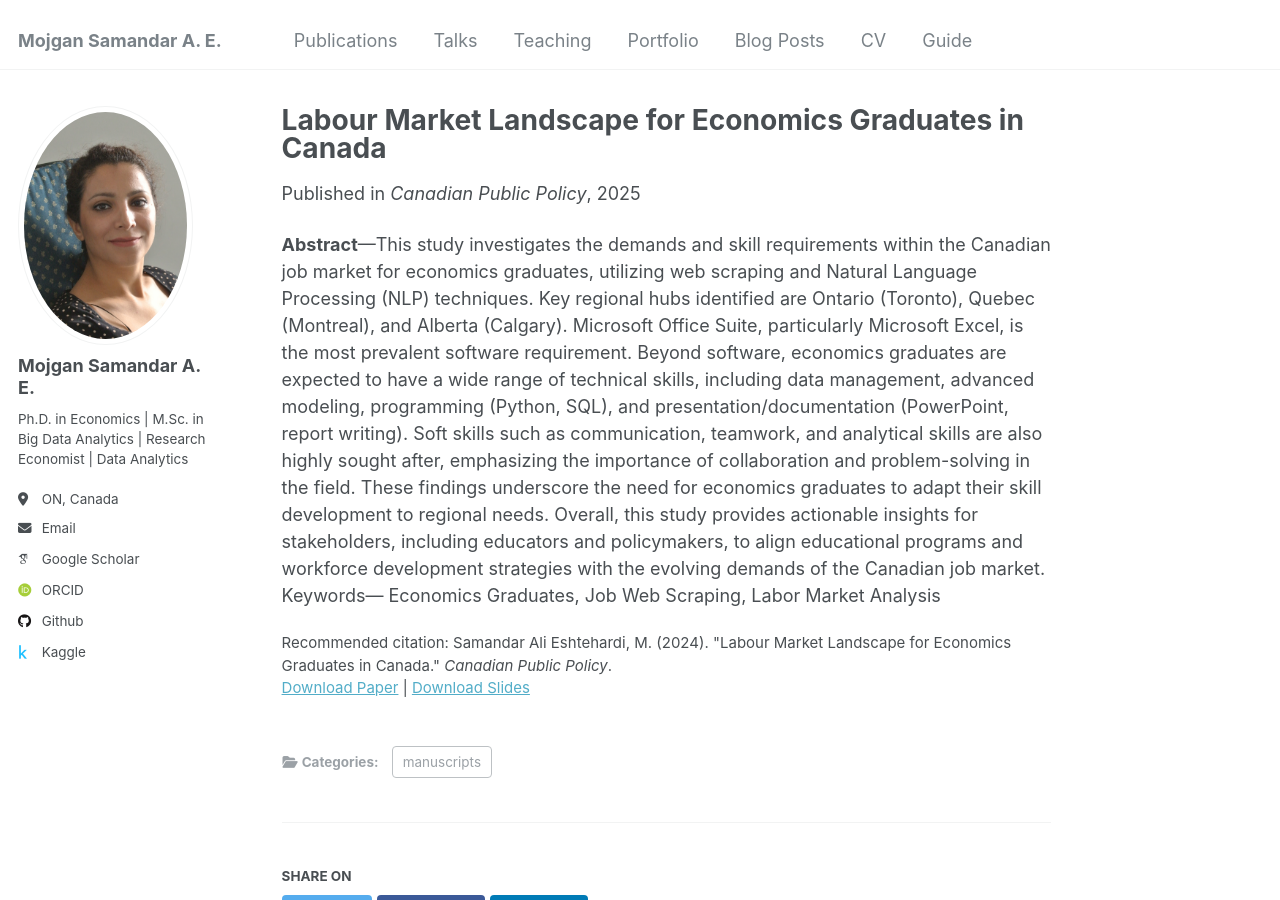
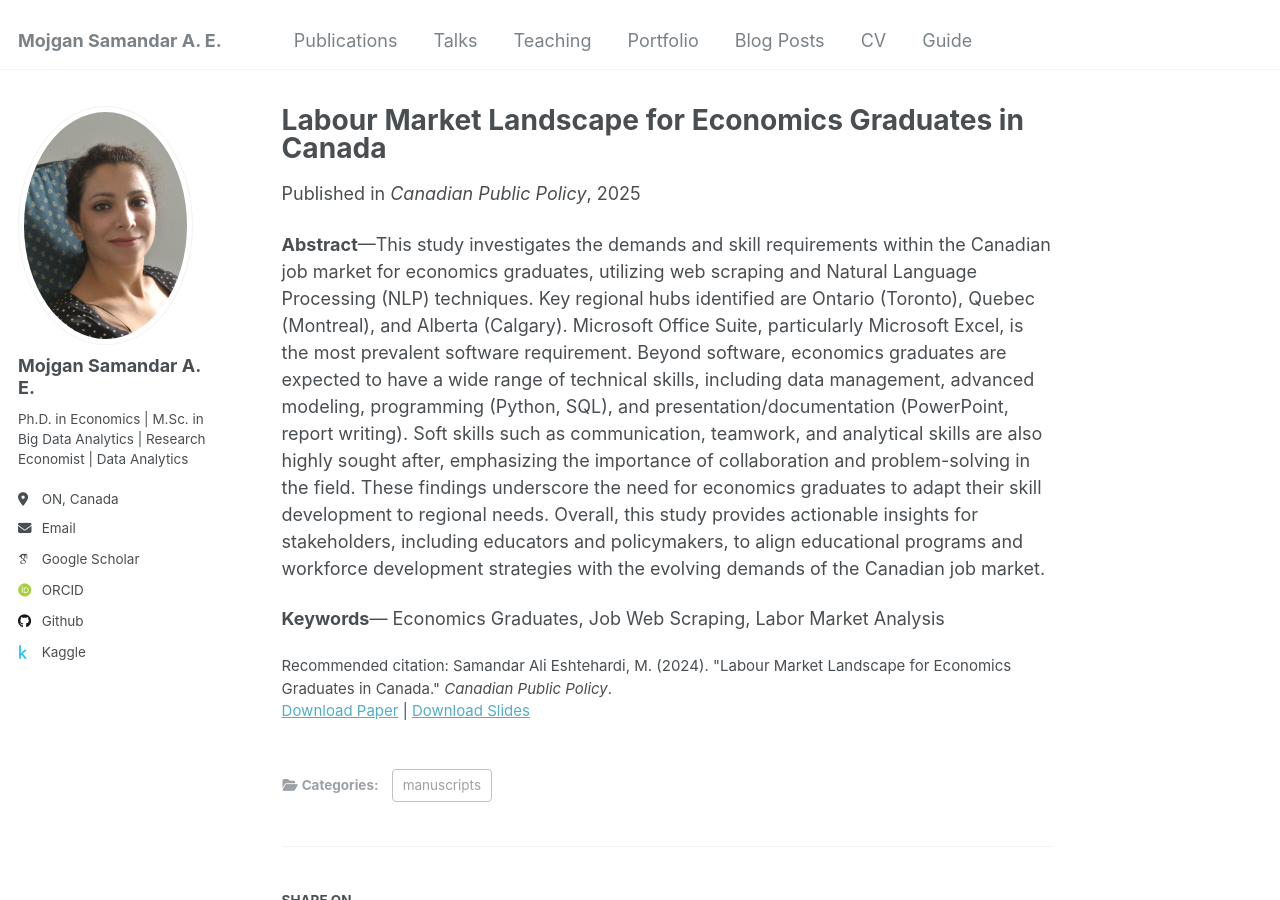
Before and after one commit to samandarali/samandarali.github.io, a Jekyll site: the page built from _publications/2009-10-01-paper-title-number-1.md, in a window 1280 px wide and 900 px high. Built offline with Jekyll 4.4.1, drawn with Linux system fonts in a browser that asks for light colours; some web fonts are replaced.

```diff
--- a/_publications/2009-10-01-paper-title-number-1.md
+++ b/_publications/2009-10-01-paper-title-number-1.md
@@ -12,4 +12,6 @@ citation: 'Samandar Ali Eshtehardi, M. (2024). "Labour Market Landscape for Econ
 ---
 
 **Abstract**—This study investigates the demands and skill requirements within the Canadian job market for economics graduates, utilizing web scraping and Natural Language Processing (NLP) techniques. Key regional hubs identified are Ontario (Toronto), Quebec (Montreal), and Alberta (Calgary). Microsoft Office Suite, particularly Microsoft Excel, is the most prevalent software requirement. Beyond software, economics graduates are expected to have a wide range of technical skills, including data management, advanced modeling, programming (Python, SQL), and presentation/documentation (PowerPoint, report writing). Soft skills such as communication, teamwork, and analytical skills are also highly sought after, emphasizing the importance of collaboration and problem-solving in the field. These findings underscore the need for economics graduates to adapt their skill development to regional needs. Overall, this study provides actionable insights for stakeholders, including educators and policymakers, to align educational programs and workforce development strategies with the evolving demands of the Canadian job market.
-Keywords— Economics Graduates, Job Web Scraping, Labor Market Analysis
+
+
+**Keywords**— Economics Graduates, Job Web Scraping, Labor Market Analysis
```
